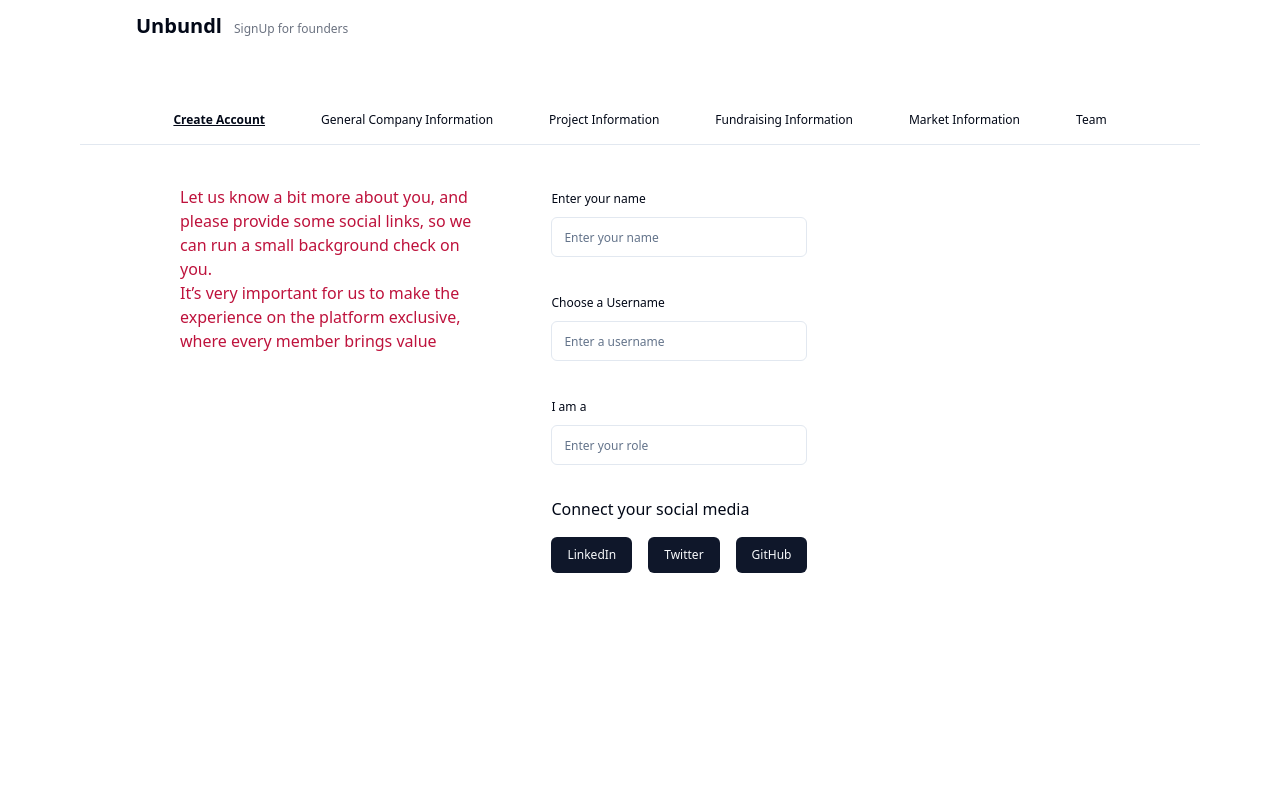
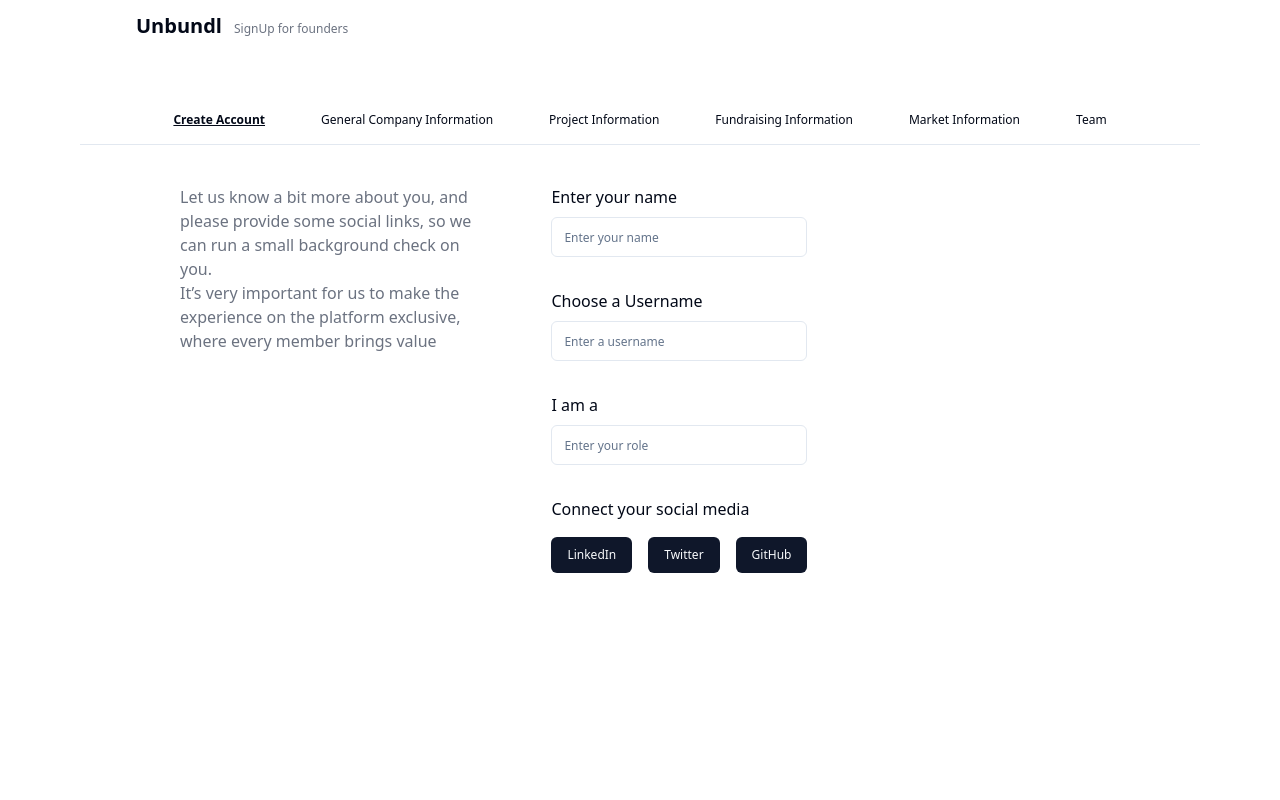
Before and after one commit to ShaikhNabeelShabbir/unbundl-web, a React (Vite) app: page / in a window 1280 px wide. Shown: the top 800 px of the page. Built offline with nearby package versions, Linux system fonts and the light colour scheme.

Commit message:
made adjustments as suggested

```diff
--- a/src/components/forms/CreateAccountForm.tsx
+++ b/src/components/forms/CreateAccountForm.tsx
@@ -34,7 +34,7 @@ export function CreateAccountForm() {
   return (
     <div className="main-div flex flex-col min-h-screen px-20">
       <div className="flex flex-row py-10 px-5 flex-grow">
-        <div className="w-260 h-168 font-normal text-justify text-16 text-rose-700">
+        <div className="w-260 h-168 font-normal text-justify text-16 text-gray-500">
           Let us know a bit more about you, and
           <br /> please provide some social links, so we <br /> can run a small
           background check on <br /> you. <br /> It’s very important for us to
@@ -42,15 +42,18 @@ export function CreateAccountForm() {
           <br /> experience on the platform exclusive,
           <br /> where every member brings value
         </div>
-        <div className="px-20 justify-center">
+        <div className="px-20 justify-center w-560">
           <Form {...form}>
-            <form onSubmit={form.handleSubmit(onSubmit)} className="space-y-8">
+            <form
+              onSubmit={form.handleSubmit(onSubmit)}
+              className="space-y-8 w-max"
+            >
               <FormField
                 control={form.control}
                 name="name"
                 render={({ field }) => (
                   <FormItem>
-                    <FormLabel className="font-medium">
+                    <FormLabel className="font-medium text-base">
                       Enter your name
                     </FormLabel>
                     <FormControl>
@@ -65,7 +68,7 @@ export function CreateAccountForm() {
                 name="username"
                 render={({ field }) => (
                   <FormItem>
-                    <FormLabel className="font-medium">
+                    <FormLabel className="font-medium text-base">
                       Choose a Username
                     </FormLabel>
                     <FormControl>
@@ -80,7 +83,9 @@ export function CreateAccountForm() {
                 name="role"
                 render={({ field }) => (
                   <FormItem>
-                    <FormLabel className="font-medium">I am a</FormLabel>
+                    <FormLabel className="font-medium text-base">
+                      I am a
+                    </FormLabel>
                     <FormControl>
                       <Input placeholder="Enter your role" {...field} />
                     </FormControl>
--- a/src/components/forms/FundraisingInformationForm.tsx
+++ b/src/components/forms/FundraisingInformationForm.tsx
@@ -35,7 +35,7 @@ export function FundraisingIformationForm() {
     <div>
       <div className="main-div flex flex-col min-h-screen px-20">
         <div className="flex flex-row py-10 px-5 flex-grow">
-          <div className="w-260 h-168 font-normal text-justify">
+          <div className="w-260 h-168 font-normal text-justify text-16 text-gray-500">
             We would like to know are you <br />
             fundraising or not, because Undundle
             <br /> is the best place to fundraise for web3
--- a/src/components/forms/GeneralCompanyInformationForm.tsx
+++ b/src/components/forms/GeneralCompanyInformationForm.tsx
@@ -41,7 +41,7 @@ export function GeneralCompanyInformationForm() {
     <div>
       <div className="main-div flex flex-col min-h-screen px-20">
         <div className="flex flex-row py-10 px-5 flex-grow">
-          <div className="w-260 h-168 font-normal text-justify">
+          <div className="w-260 h-168 font-normal text-justify text-16 text-gray-500">
             Tell us the general information about
             <br />
             your startup, this will help us to learn <br />
@@ -63,7 +63,7 @@ export function GeneralCompanyInformationForm() {
                       <FormLabel className="font-medium">
                         Company Name
                       </FormLabel>
-                      <FormControl>
+                      <FormControl >
                         <Input
                           placeholder="Enter your company name"
                           {...field}
--- a/src/components/forms/MarketInformationForm.tsx
+++ b/src/components/forms/MarketInformationForm.tsx
@@ -37,7 +37,7 @@ export function MarketInformationForm() {
     <div>
       <div className="main-div flex flex-col min-h-screen px-20">
         <div className="flex flex-row py-10 px-5 flex-grow">
-          <div className="w-260 h-168 font-normal text-justify">
+          <div className="w-260 h-168 font-normal text-justify text-16 text-gray-500">
             Being in the right market at the right time
             <br /> is a big part of a startup's
             <br /> success. <br />
--- a/src/components/forms/ProjectInformationForm.tsx
+++ b/src/components/forms/ProjectInformationForm.tsx
@@ -11,7 +11,6 @@ import {
 } from "@/components/ui/form";
 import { Input } from "@/components/ui/input";
 import { projectInformationSchema } from "@/schemas/ProjectInformationSchema";
-
 
 export function ProjectInformationForm() {
   const form = useForm<z.infer<typeof projectInformationSchema>>({
@@ -35,7 +34,7 @@ export function ProjectInformationForm() {
     <div>
       <div className="main-div flex flex-col min-h-screen px-20">
         <div className="flex flex-row py-10 px-5 flex-grow">
-          <div className="w-260 h-168 font-normal text-justify">
+          <div className="w-260 h-168 font-normal text-justify text-16 text-gray-500">
             The most important part about every <br /> startup is the
             information about your <br />
             product. <br />
--- a/src/pages/admin/signup.tsx
+++ b/src/pages/admin/signup.tsx
@@ -50,7 +50,7 @@ const Signup = () => {
           </div>
         </div>
       </div>
-      <Navbar setStep={setStep} currentStep={step} />
+      <Navbar setStep={setStep} currentStep={step}  />
       <hr className="w-1240" />
       {renderForm()}
       <div className="flex justify-center gap-20 py-5 mt-auto">
```
Also changed, not shown: src/App.tsx (+6 -6 lines).
